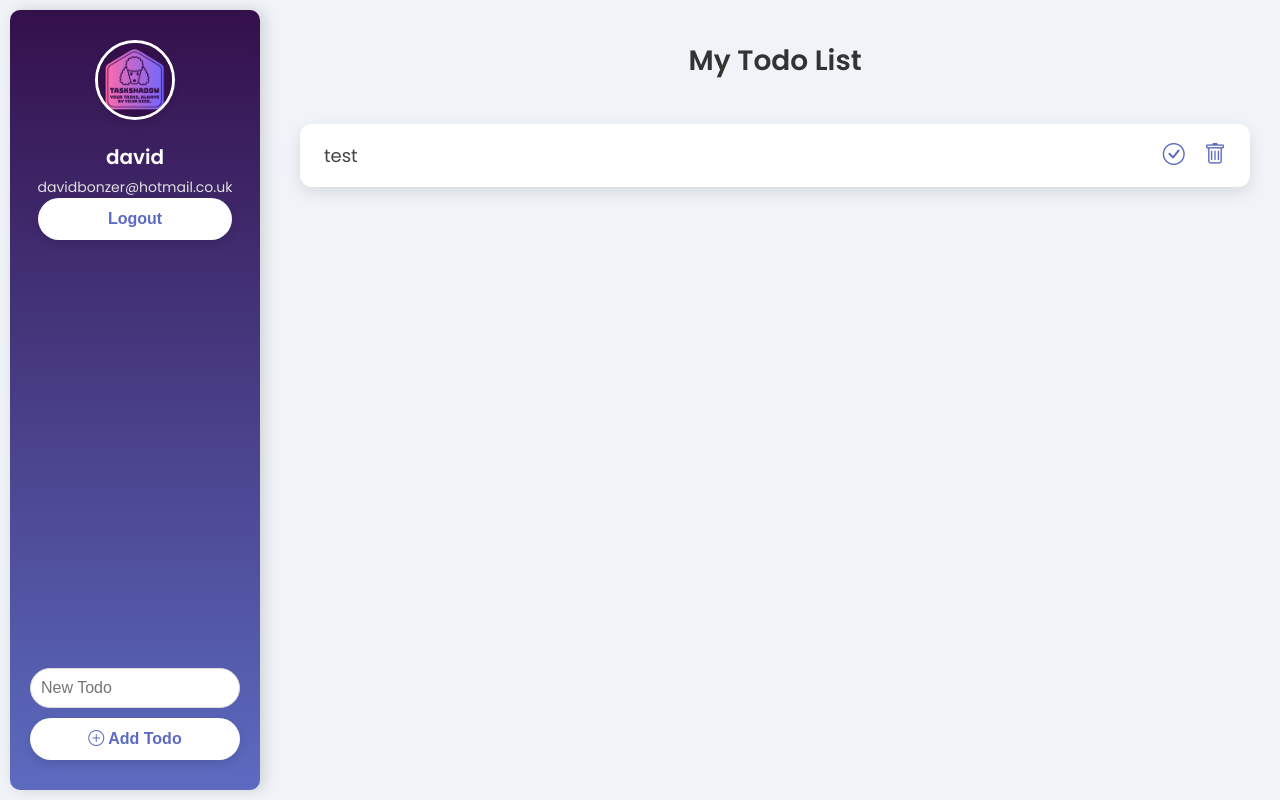
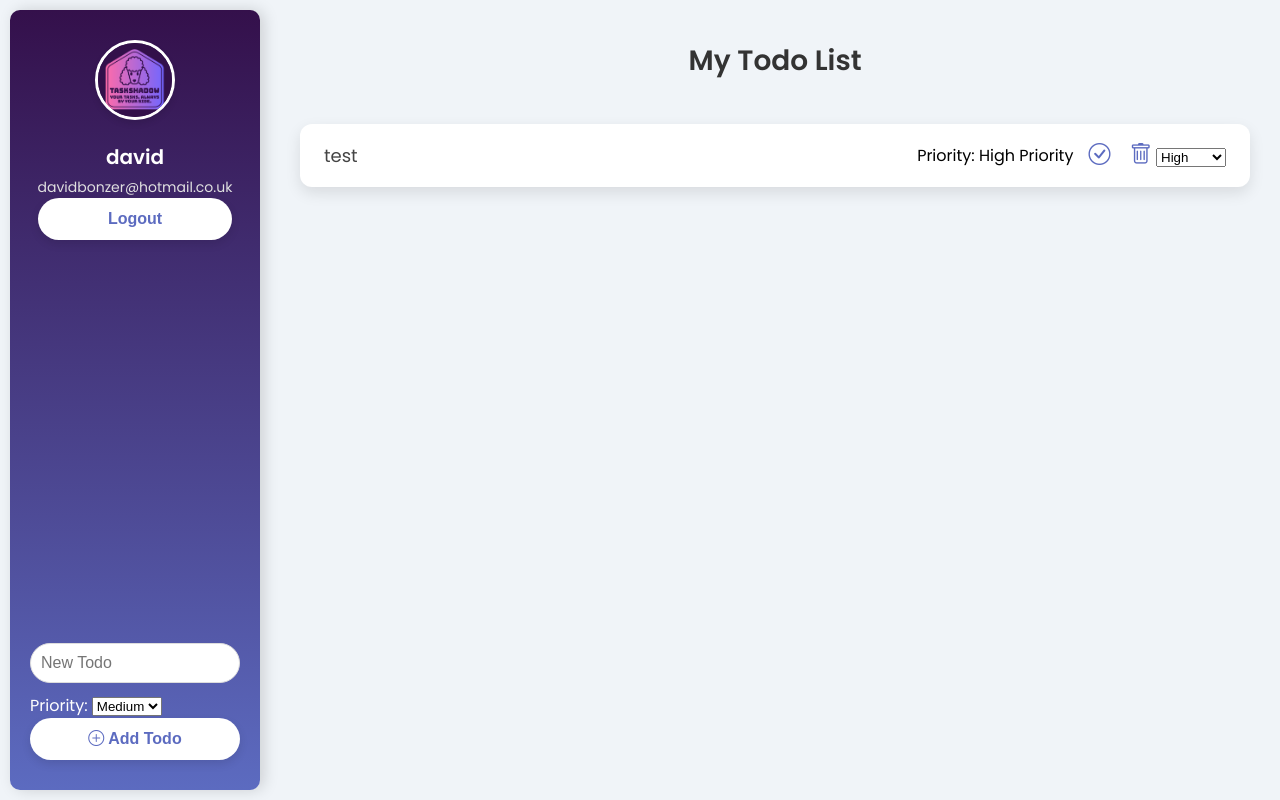
Before and after one commit to Vequis-uk/taskshadow, a Django app: page / in a window 1280 px wide. Run offline with Django 5.2, Linux system fonts and the light colour scheme; a user stored in the database is signed in; data comes from the database, SQL or seed files in the repository; both versions use the stored data as it was after the commit.

Commit message:
updated todos and added priority to todos

```diff
--- a/taskshadow_app/models.py
+++ b/taskshadow_app/models.py
@@ -3,9 +3,21 @@ from django.contrib.auth.models import User
 
 class TaskShadowTodo(models.Model):
     objects = None
+    HIGH = 'High'
+    MEDIUM = 'Medium'
+    LOW = 'Low'
+    PRIORITY_CHOICES = [
+    (HIGH, 'High Priority'),
+    (MEDIUM, 'Medium Priority'),
+    (LOW, 'Low Priority'),]
     user = models.ForeignKey(User, on_delete=models.CASCADE)
     title = models.CharField(max_length=200)
     completed = models.BooleanField(default=False)
+    priority = models.CharField(
+        max_length=6,
+        choices=PRIORITY_CHOICES,
+        default=MEDIUM,
+    )
 
     def __str__(self):
         return self.title
--- a/taskshadow_app/static/styles.css
+++ b/taskshadow_app/static/styles.css
@@ -267,3 +267,16 @@ a:hover {
 ul.errorlist.nonfield {
     color: red;
 }
+
+/* Priority Styling */
+
+.high-priority {
+    color: red;
+    font-weight: bold;
+}
+.medium-priority {
+    color: orange;
+}
+.low-priority {
+    color: green;
+}
--- a/taskshadow_app/templates/todo_list.html
+++ b/taskshadow_app/templates/todo_list.html
@@ -14,15 +14,27 @@
   <!-- Sidebar -->
   <div class="sidebar">
     <div class="profile">
-      <img src="{% static 'images\taskshadow-logo.png' %}" alt="Profile" class="profile-img">
+      <img src="{% static 'images/taskshadow-logo.png' %}" alt="Profile" class="profile-img">
       <h2 class="profile-name">{{ user.username }}</h2>
       <p class="profile-email">{{ user.email }}</p>
-      <button class="btn-add"> <a href="{% url 'logout' %}">Logout</a></button>
+      <button class="btn-add"><a href="{% url 'logout' %}">Logout</a></button>
     </div>
     <div class="sidebar-actions">
       <form method="POST" action="{% url 'add_todo' %}">
         {% csrf_token %}
-        <input type="text" name="title" placeholder="New Todo" class="search-input" required>
+        <label>
+          <input type="text" name="title" placeholder="New Todo" class="search-input" required>
+        </label>
+        <div class="priority-container">
+          <label>
+            <span>Priority:</span>
+            <select name="priority" class="priority-select">
+              <option value="High">High</option>
+              <option value="Medium" selected>Medium</option>
+              <option value="Low">Low</option>
+            </select>
+          </label>
+        </div>
         <button type="submit" class="btn-add">
           <i class="bi bi-plus-circle"></i> Add Todo
         </button>
@@ -40,18 +52,32 @@
       {% for todo in todos %}
       <div class="todo-item {% if todo.completed %}completed{% endif %}">
         <span class="todo-text">{{ todo.title }}</span>
+        <span class="todo-priority">Priority: {{ todo.get_priority_display }}</span>
         <div class="todo-actions">
+          <!-- Mark Complete/Incomplete -->
           <form method="POST" action="{% url 'complete_todo' todo.id %}" style="display:inline;">
             {% csrf_token %}
             <button type="submit" style="background:none; border:none;">
               <i class="bi {% if todo.completed %}bi-check-circle-fill{% else %}bi-check-circle{% endif %}"></i>
             </button>
           </form>
+          <!-- Delete To-do -->
           <form method="POST" action="{% url 'delete_todo' todo.id %}" style="display:inline;">
             {% csrf_token %}
             <button type="submit" style="background:none; border:none;">
               <i class="bi bi-trash"></i>
             </button>
+          </form>
+          <!-- Update Priority -->
+          <form method="POST" action="{% url 'update_priority' todo.id %}" style="display:inline;">
+            {% csrf_token %}
+            <label>
+              <select name="priority" onchange="this.form.submit()" class="priority-select">
+                <option value="High" {% if todo.priority == "High" %}selected{% endif %}>High</option>
+                <option value="Medium" {% if todo.priority == "Medium" %}selected{% endif %}>Medium</option>
+                <option value="Low" {% if todo.priority == "Low" %}selected{% endif %}>Low</option>
+              </select>
+            </label>
           </form>
         </div>
       </div>
--- a/taskshadow_app/urls.py
+++ b/taskshadow_app/urls.py
@@ -9,4 +9,6 @@ urlpatterns = [
     path('todo/<int:todo_id>/delete/', views.delete_todo, name='delete_todo'),
     path('todo/<int:todo_id>/complete/', views.mark_complete, name='complete_todo'),
     path('add/', views.add_todo, name='add_todo'),
+    path('update-priority/<int:todo_id>/', views.update_priority, name='update_priority'),
+
 ]
--- a/taskshadow_app/views.py
+++ b/taskshadow_app/views.py
@@ -9,7 +9,7 @@ from .models import TaskShadowTodo
 
 @login_required
 def todo_list(request):
-    todos = TaskShadowTodo.objects.filter(user=request.user)
+    todos = TaskShadowTodo.objects.filter(user=request.user).order_by('-priority', 'title')
     return render(request, 'todo_list.html', {'todos': todos})
 
 #Add To-do List View
@@ -17,8 +17,20 @@ def todo_list(request):
 def add_todo(request):
     if request.method == 'POST':
         title = request.POST.get('title')
-        TaskShadowTodo.objects.create(user=request.user, title=title)
+        priority = request.POST.get('priority', TaskShadowTodo.MEDIUM)
+        TaskShadowTodo.objects.create(user=request.user, title=title, priority=priority)
     return redirect('todo_list')
+
+#Update To-do priority
+@login_required
+def update_priority(request, todo_id):
+    todo = TaskShadowTodo.objects.get(id=todo_id, user=request.user)
+    if request.method == 'POST':
+        new_priority = request.POST.get('priority', TaskShadowTodo.MEDIUM)
+        todo.priority = new_priority
+        todo.save()
+        return redirect('todo_list')
+    return render(request, 'update_priority.html', {'todo': todo})
 
 #Mark Complete To-do List View
 @login_required
```
Also changed, not shown: db.sqlite3.
